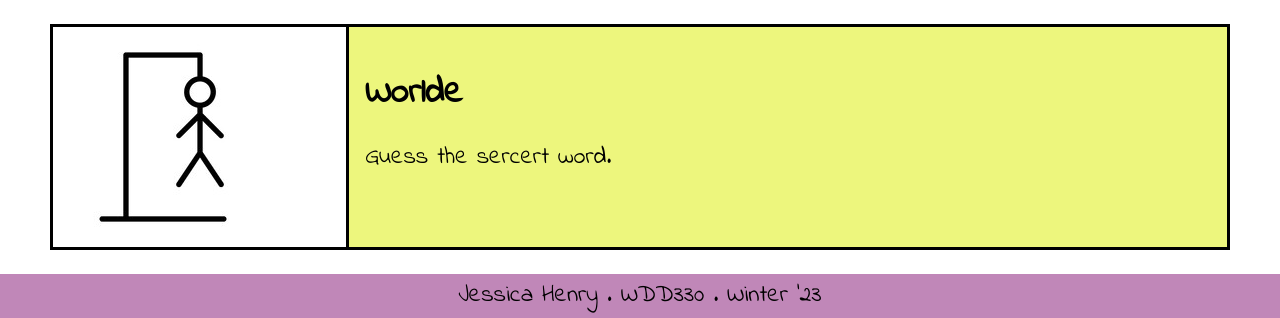
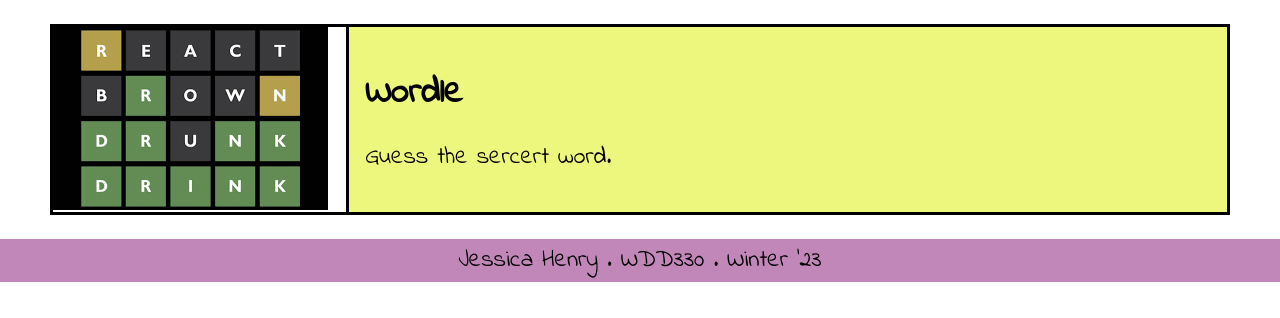
Before and after one commit to 7pigy7/WDD330Challenge, a plain HTML site: page index.html in a window 1280 px wide. Shown: the part 892-1210 px from the top of the page. After the commit the page ends 1174 px from the top, so only its background shows below. Drawn offline with Linux system fonts and the light colour scheme.

Commit message:
pic on home for wordle

```diff
--- a/index.html
+++ b/index.html
@@ -37,9 +37,9 @@
             </div>
         </div>
         <div class="gameCard">
-            <img src="/images/hangman.jpg" alt="hangman">
+            <img src="/images/wordle.png" alt="wordle">
             <div>
-                <a href="/Wordle.html"><h2>Worlde</h2></a>
+                <a href="/Wordle.html"><h2>Wordle</h2></a>
                 <p> Guess the sercert word.</p>
             </div>
         </div>
```
Also changed, not shown: images/wordle.png (added).
